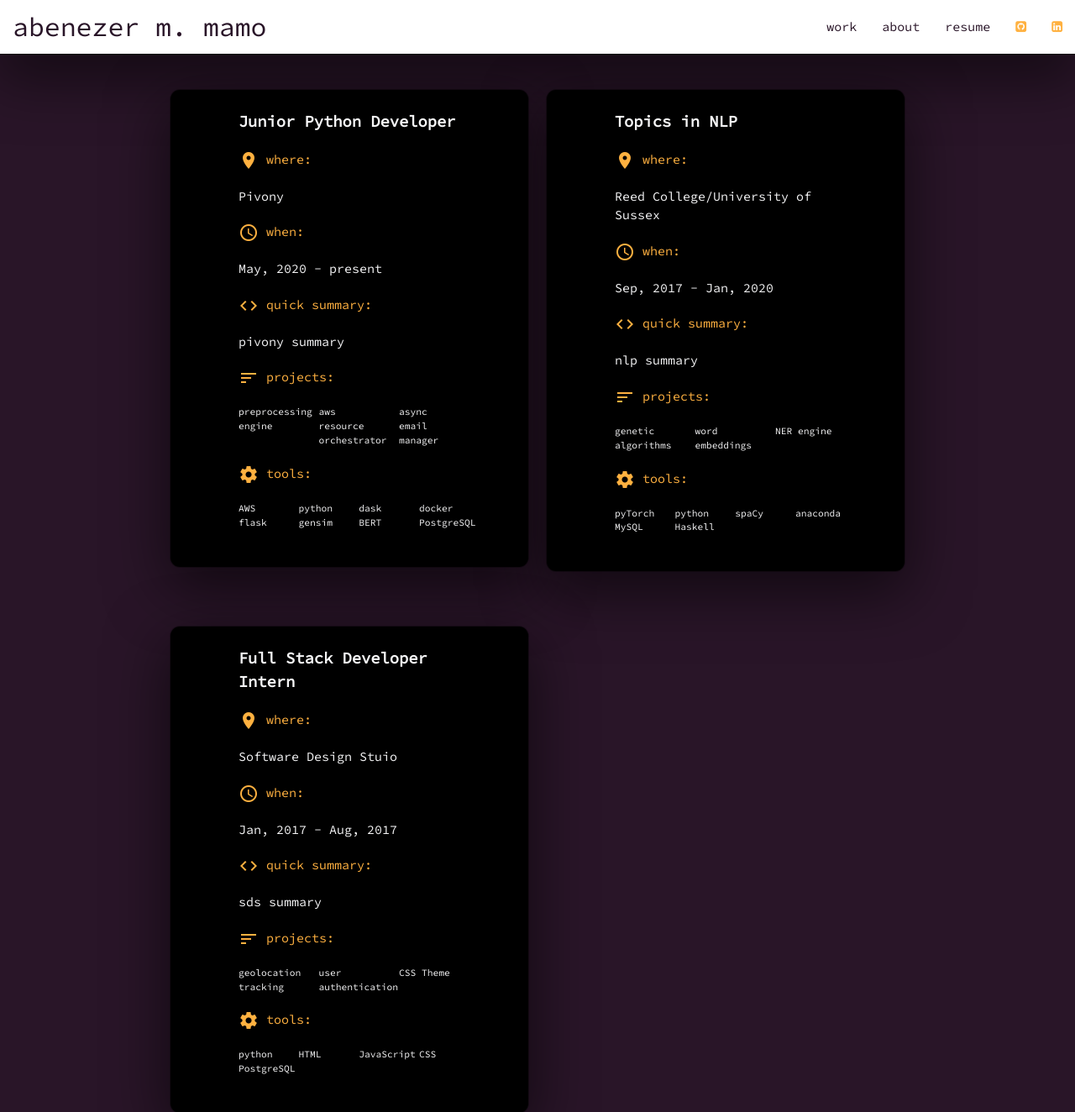
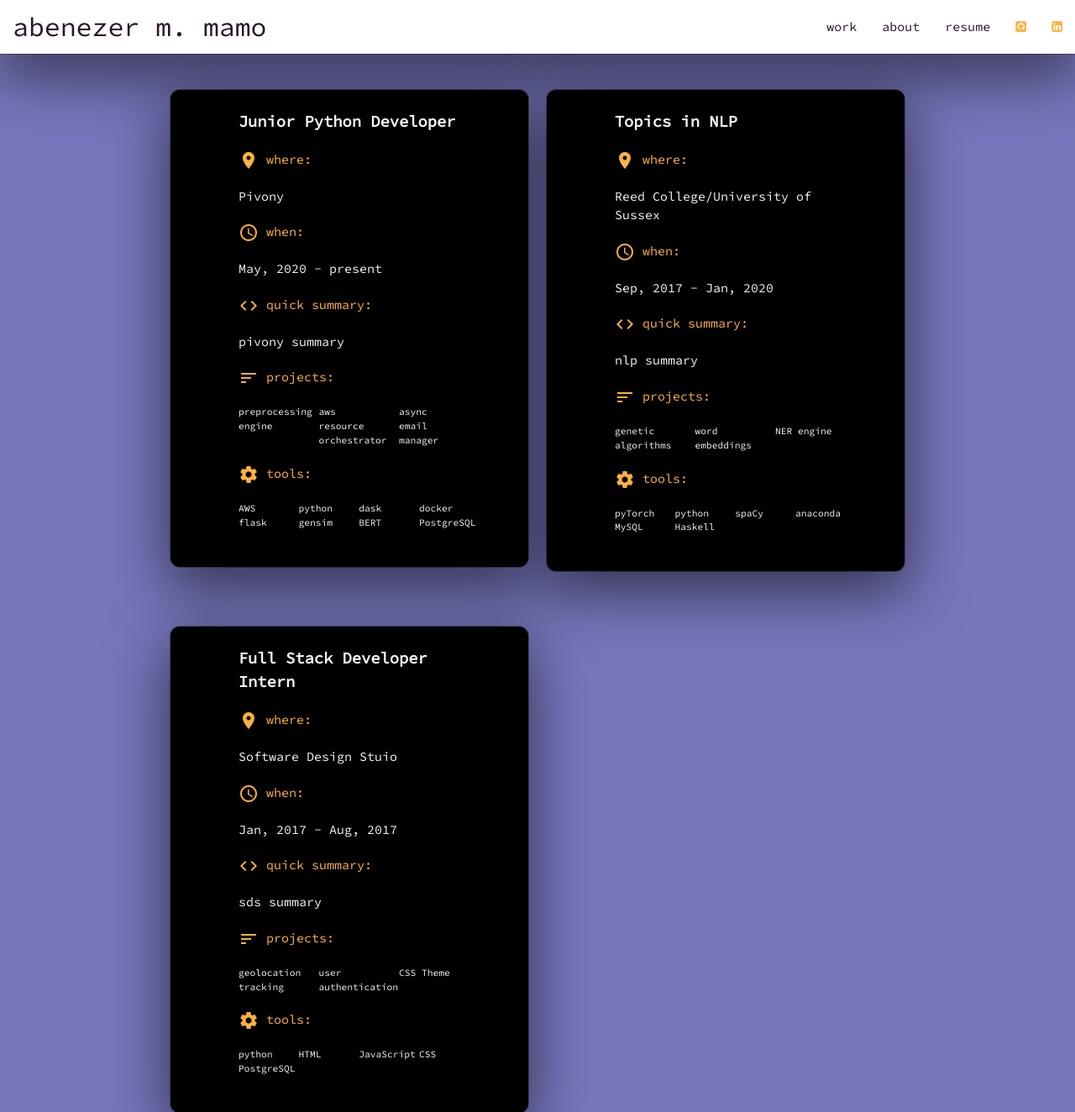
Before and after one commit to a6enez3r/portfolio, a Flask app: page / in a window 1280 px wide. Shown: the top 1324 px of the page at 84% size. Run offline with Flask 2, Linux system fonts and the light colour scheme.

Commit message:
updated background color to lighter shade of purple

```diff
--- a/portfolio/static/css/main.css
+++ b/portfolio/static/css/main.css
@@ -3,7 +3,7 @@
 @import url("https://fonts.googleapis.com/css2?family=Source+Code+Pro:ital,wght@0,200;0,400;1,200&display=swap");
 
 body {
-  background-color: #291528;
+  background-color: #7776bc;
   text-align: center;
   height: 100vh;
   width: 100vw;
```
